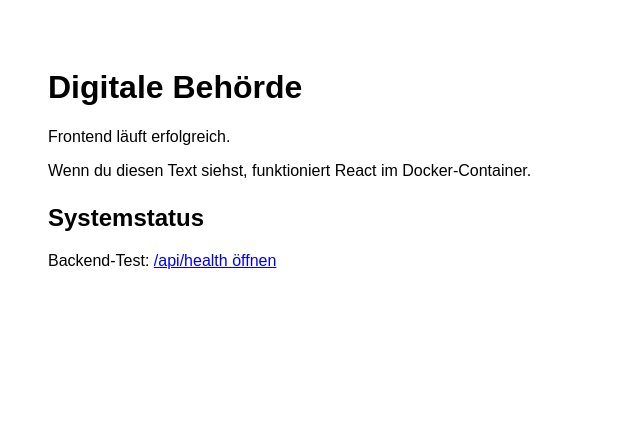
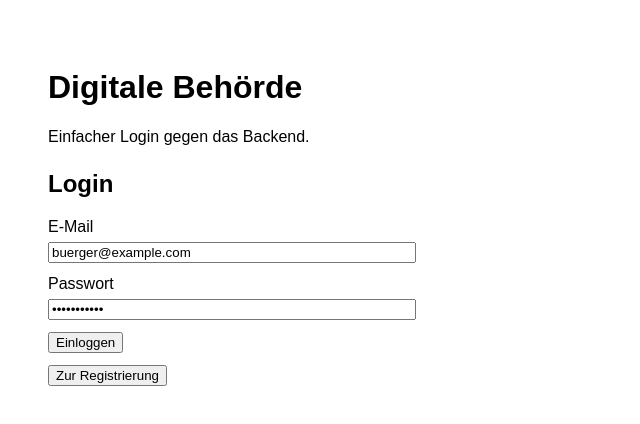
Before and after one commit to 187Anton/digitaleBehoerde, a React (Vite) app in the folder frontend/: page / in a window 1280 px wide. Shown: the top 424 px of the page, without its empty margins (0-640 px from the left). Built offline with nearby package versions, Linux system fonts and the light colour scheme; no server answers.

Commit message:
Add simple frontend auth screen

```diff
--- a/frontend/src/App.tsx
+++ b/frontend/src/App.tsx
@@ -1,19 +1,143 @@
+import { FormEvent, useEffect, useState } from "react";
+import {
+  AuthResponse,
+  fetchCurrentUser,
+  login,
+  logout,
+  register,
+} from "./api";
+
+type Mode = "login" | "register";
+
 function App(): JSX.Element {
+  const [mode, setMode] = useState<Mode>("login");
+  const [user, setUser] = useState<AuthResponse["user"] | null>(null);
+  const [email, setEmail] = useState("buerger@example.com");
+  const [password, setPassword] = useState("password123");
+  const [firstName, setFirstName] = useState("");
+  const [lastName, setLastName] = useState("");
+  const [message, setMessage] = useState("");
+  const [isLoading, setIsLoading] = useState(false);
+
+  useEffect(() => {
+    fetchCurrentUser()
+      .then((response) => setUser(response.user))
+      .catch(() => setUser(null));
+  }, []);
+
+  async function handleSubmit(event: FormEvent<HTMLFormElement>) {
+    event.preventDefault();
+    setIsLoading(true);
+    setMessage("");
+
+    try {
+      const response =
+        mode === "login"
+          ? await login({ email, password })
+          : await register({ email, password, firstName, lastName });
+
+      setUser(response.user);
+      setMessage(mode === "login" ? "Erfolgreich angemeldet." : "Registrierung erfolgreich.");
+    } catch (error) {
+      setMessage(error instanceof Error ? error.message : "Anmeldung fehlgeschlagen.");
+    } finally {
+      setIsLoading(false);
+    }
+  }
+
+  async function handleLogout() {
+    setIsLoading(true);
+    setMessage("");
+
+    try {
+      await logout();
+      setUser(null);
+      setMessage("Erfolgreich abgemeldet.");
+    } catch (error) {
+      setMessage(error instanceof Error ? error.message : "Abmeldung fehlgeschlagen.");
+    } finally {
+      setIsLoading(false);
+    }
+  }
+
   return (
     <main style={{ fontFamily: "Arial, sans-serif", padding: "40px" }}>
       <h1>Digitale Behörde</h1>
-      <p>Frontend läuft erfolgreich.</p>
-      <p>Wenn du diesen Text siehst, funktioniert React im Docker-Container.</p>
+      <p>Einfacher Login gegen das Backend.</p>
 
-      <section style={{ marginTop: "24px" }}>
-        <h2>Systemstatus</h2>
-        <p>
-          Backend-Test:{" "}
-          <a href="http://localhost:3001/api/health" target="_blank" rel="noreferrer">
-            /api/health öffnen
-          </a>
-        </p>
-      </section>
+      {user ? (
+        <section style={{ marginTop: "24px" }}>
+          <h2>Angemeldet</h2>
+          <p>
+            {user.email} ({user.role})
+          </p>
+          <button type="button" onClick={handleLogout} disabled={isLoading}>
+            Abmelden
+          </button>
+        </section>
+      ) : (
+        <section style={{ marginTop: "24px", maxWidth: "360px" }}>
+          <h2>{mode === "login" ? "Login" : "Registrierung"}</h2>
+          <form onSubmit={handleSubmit}>
+            <label>
+              E-Mail
+              <input
+                type="email"
+                value={email}
+                onChange={(event) => setEmail(event.target.value)}
+                required
+                style={{ display: "block", margin: "6px 0 12px", width: "100%" }}
+              />
+            </label>
+
+            <label>
+              Passwort
+              <input
+                type="password"
+                value={password}
+                onChange={(event) => setPassword(event.target.value)}
+                required
+                style={{ display: "block", margin: "6px 0 12px", width: "100%" }}
+              />
+            </label>
+
+            {mode === "register" ? (
+              <>
+                <label>
+                  Vorname
+                  <input
+                    value={firstName}
+                    onChange={(event) => setFirstName(event.target.value)}
+                    style={{ display: "block", margin: "6px 0 12px", width: "100%" }}
+                  />
+                </label>
+                <label>
+                  Nachname
+                  <input
+                    value={lastName}
+                    onChange={(event) => setLastName(event.target.value)}
+                    style={{ display: "block", margin: "6px 0 12px", width: "100%" }}
+                  />
+                </label>
+              </>
+            ) : null}
+
+            <button type="submit" disabled={isLoading}>
+              {mode === "login" ? "Einloggen" : "Registrieren"}
+            </button>
+          </form>
+
+          <button
+            type="button"
+            onClick={() => setMode(mode === "login" ? "register" : "login")}
+            style={{ marginTop: "12px" }}
+          >
+            {mode === "login" ? "Zur Registrierung" : "Zum Login"}
+          </button>
+        </section>
+      )}
+
+      {message ? <p style={{ marginTop: "16px" }}>{message}</p> : null}
     </main>
   );
 }
--- /dev/null
+++ b/frontend/src/api.ts
@@ -0,0 +1,62 @@
+const API_BASE_URL = import.meta.env.VITE_API_BASE_URL ?? "http://localhost:3001";
+
+type AuthUser = {
+  id: string;
+  email: string;
+  role: "CITIZEN" | "CASEWORKER";
+  firstName?: string | null;
+  lastName?: string | null;
+};
+
+export type AuthResponse = {
+  user: AuthUser;
+};
+
+type AuthPayload = {
+  email: string;
+  password: string;
+  firstName?: string;
+  lastName?: string;
+};
+
+async function request<T>(path: string, options?: RequestInit): Promise<T> {
+  const response = await fetch(`${API_BASE_URL}${path}`, {
+    credentials: "include",
+    headers: {
+      "Content-Type": "application/json",
+      ...options?.headers,
+    },
+    ...options,
+  });
+
+  if (!response.ok) {
+    const body = (await response.json().catch(() => null)) as { error?: string } | null;
+    throw new Error(body?.error ?? "Anfrage fehlgeschlagen.");
+  }
+
+  return response.json() as Promise<T>;
+}
+
+export function login(payload: AuthPayload): Promise<AuthResponse> {
+  return request<AuthResponse>("/api/auth/login", {
+    method: "POST",
+    body: JSON.stringify(payload),
+  });
+}
+
+export function register(payload: AuthPayload): Promise<AuthResponse> {
+  return request<AuthResponse>("/api/auth/register", {
+    method: "POST",
+    body: JSON.stringify(payload),
+  });
+}
+
+export function fetchCurrentUser(): Promise<AuthResponse> {
+  return request<AuthResponse>("/api/auth/me");
+}
+
+export function logout(): Promise<{ ok: true }> {
+  return request<{ ok: true }>("/api/auth/logout", {
+    method: "POST",
+  });
+}
```
